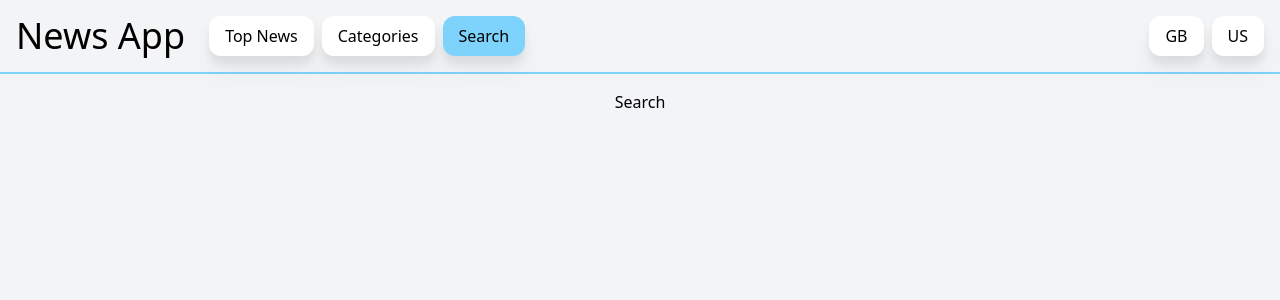
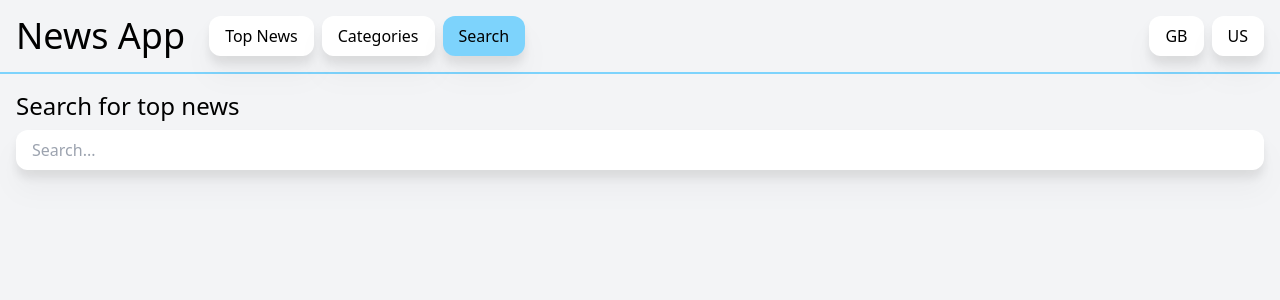
Before and after one commit to zakton5/news-app, a Next.js app: page /1/search in a window 1280 px wide. Shown: the top 300 px of the page. Built offline with nearby package versions, Linux system fonts and the light colour scheme.

Commit message:
create search page

```diff
--- a/src/app/[country]/news/[id]/page.tsx
+++ b/src/app/[country]/news/[id]/page.tsx
@@ -21,7 +21,7 @@ export default async function Page({ params }: { params: PageParams }) {
   const article = await getData(params.country, params.id);
 
   return (
-    <div className="max-w-xl">
+    <div className="max-w-xl m-auto">
 
       <h1 className="text-4xl mb-4">{article.title}</h1>
       <p className="text-xl mb-4">{article.description}</p>
--- a/src/app/[country]/news/page.tsx
+++ b/src/app/[country]/news/page.tsx
@@ -1,6 +1,5 @@
-import { Article } from '../../../models/article';
 import { NewsService } from '../../../services/api-service';
-import NewsCard from '../../components/NewsCard/NewsCard';
+import ArticleList from '../../components/ArticleList/ArticleList';
 
 export const metadata = {
   title: 'Top News',
@@ -18,11 +17,7 @@ export default async function Page({ params }: { params: { country: string } })
     <div>
       <h1 className="text-2xl">Top News</h1>
 
-      <div className="grid grid-cols-1 sm:grid-cols-2 md:grid-cols-3 lg:grid-cols-4 gap-4 mt-4">
-        {articles.map((article) => {
-          return <NewsCard key={article.title} article={article} />;
-        })}
-      </div>
+      <ArticleList articles={articles} />
     </div>
   );
 }
--- a/src/app/[country]/search/page.tsx
+++ b/src/app/[country]/search/page.tsx
@@ -1,8 +1,16 @@
+import SearchPage from '../../components/SearchPage/SearchPage';
+
 export const metadata = {
   title: 'Search',
-  description: 'Search for specific stories!',
+  description: 'Search for top news!',
 };
 
-export default function Page() {
-  return <div>Search</div>;
+export default function Page({ params }: { params: { country: string } }) {
+  return (
+    <div>
+      <h1 className="text-2xl mb-2">Search for top news</h1>
+
+      <SearchPage country={params.country} />
+    </div>
+  );
 }
--- /dev/null
+++ b/src/app/components/ArticleList/ArticleList.tsx
@@ -0,0 +1,19 @@
+import { FC } from 'react';
+import { Article } from '../../../models/article';
+import NewsCard from '../NewsCard/NewsCard';
+
+interface Props {
+  articles: Article[];
+}
+
+const ArticleList: FC<Props> = ({ articles }) => {
+  return (
+    <div className="grid grid-cols-1 sm:grid-cols-2 md:grid-cols-3 lg:grid-cols-4 gap-4 mt-4">
+      {articles.map((article) => {
+        return <NewsCard key={article.title} article={article} />;
+      })}
+    </div>
+  );
+};
+
+export default ArticleList;
--- /dev/null
+++ b/src/app/components/SearchBar/SearchBar.tsx
@@ -0,0 +1,25 @@
+'use client';
+
+import { FC, useState } from 'react';
+
+interface Props {
+  onChange: (value: string) => void;
+}
+
+const SearchBar: FC<Props> = ({ onChange }) => {
+  const [query, setQuery] = useState<string>('');
+
+  return (
+    <input
+      className="outline-0 rounded-xl py-2 px-4 drop-shadow-xl w-full"
+      value={query}
+      placeholder="Search..."
+      onChange={(e) => {
+        setQuery(e.target.value);
+        onChange(e.target.value);
+      }}
+    />
+  );
+};
+
+export default SearchBar;
--- /dev/null
+++ b/src/app/components/SearchPage/SearchPage.tsx
@@ -0,0 +1,58 @@
+'use client';
+
+import { FC, useEffect, useState } from 'react';
+import { Article } from '../../../models/article';
+import { NewsService } from '../../../services/api-service';
+import ArticleList from '../ArticleList/ArticleList';
+import SearchBar from '../SearchBar/SearchBar';
+
+const SearchPage: FC<{ country: string }> = ({ country }) => {
+  const [articles, setArticles] = useState<Article[] | null>(null);
+  const [query, setQuery] = useState<string>('');
+  const [error, setError] = useState<string | null>(null);
+  const [loading, setLoading] = useState<boolean>(false);
+
+  useEffect(() => {
+    if (!query.trim()) {
+      setArticles([]);
+      return;
+    }
+
+    // Fetch articles with a debounce whenever the search query changes
+    const getData = setTimeout(async () => {
+      console.log('getting articles');
+      setLoading(true);
+      setError(null);
+      try {
+        const articles = await NewsService.getTopNewsByQuery(country, query);
+        setArticles(articles);
+      } catch (err) {
+        setError('Unable to load articles');
+      } finally {
+        setLoading(false);
+      }
+    }, 500);
+
+    return () => clearTimeout(getData);
+  }, [query, country]);
+
+  return (
+    <div className="w-full">
+      <div className="mb-4">
+        <SearchBar
+          onChange={(value) => {
+            setQuery(value);
+          }}
+        />
+      </div>
+
+      {loading && <p>Loading...</p>}
+      {!articles && !loading && <p>Type something in the search bar above.</p>}
+      {error && <p>{error}</p>}
+
+      {articles && <ArticleList articles={articles} />}
+    </div>
+  );
+};
+
+export default SearchPage;
--- a/src/app/layout.tsx
+++ b/src/app/layout.tsx
@@ -12,7 +12,7 @@ export default function RootLayout({ children }: { children: React.ReactNode })
       <body className="flex flex-col items-center bg-gray-100">
         <Header />
 
-        <main className="p-4 h-full max-w-screen-xl">{children}</main>
+        <main className="p-4 h-full max-w-screen-xl w-full">{children}</main>
       </body>
     </html>
   );
--- a/src/services/api-service.ts
+++ b/src/services/api-service.ts
@@ -12,16 +12,21 @@ export class NewsService {
     return articles;
   }
 
+  static async getTopNewsByQuery(country: string, query: string): Promise<Article[]> {
+    const topNewsUrl = `${baseUrl}/top-headlines?country=${country}&apiKey=${apiKey}&q=${query}`;
+    const res = await fetch(topNewsUrl);
+    const json = await res.json();
+    const articles: Article[] = json.articles;
+    return articles;
+  }
+
   /**
    * Retrieves a single article.
    *
    * Using the title here because this API does not return IDs for the articles.
    */
   static async getArticle(country: string, title: string): Promise<Article> {
-    const topNewsUrl = `${baseUrl}/top-headlines?country=${country}&apiKey=${apiKey}&q=${title}`;
-    const res = await fetch(topNewsUrl);
-    const json = await res.json();
-    const article: Article = json.articles[0];
-    return article;
+    const articles = await this.getTopNewsByQuery(country, title);
+    return articles[0];
   }
 }
```
